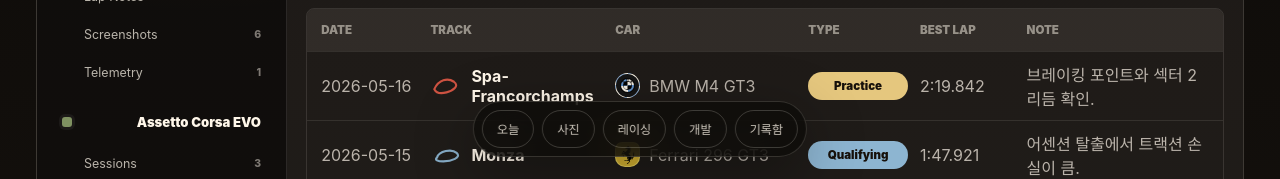
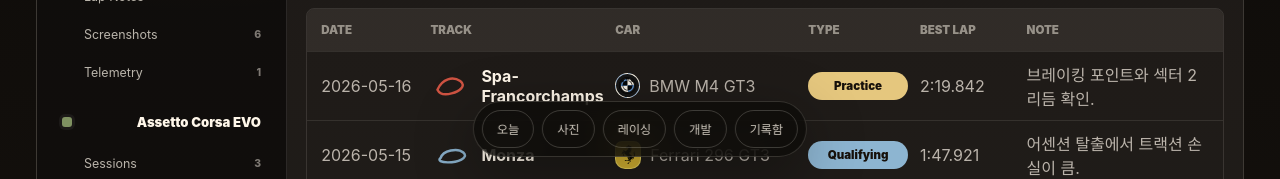
Before and after one commit to karmurs/karmurs-record, a React (Vite) app: page / in a window 1280 px wide. Both pictures are taken after a click on the button "RACING". Shown: the part 621-800 px from the top of the page. Built offline with nearby package versions, Linux system fonts and the light colour scheme.

Commit message:
fix: improve racing logo and track icon visibility

```diff
--- a/src/components/RacingExplorer.tsx
+++ b/src/components/RacingExplorer.tsx
@@ -24,6 +24,25 @@
   nurburgring: 'M10 34 C18 22 18 12 30 14 C42 16 39 27 52 25 C61 24 57 39 43 41 C29 43 18 41 10 34 Z',
   imola: 'M14 36 C25 18 42 13 51 22 C58 29 52 37 40 36 C29 35 24 43 14 36 Z',
   'fuji-speedway': 'M8 34 C15 22 33 18 50 18 C60 18 58 31 47 34 C33 38 18 43 8 34 Z'
+};
+
+const fallbackTrackPaths = [
+  'M11 31 C15 18 32 12 46 18 C58 23 55 38 40 40 C25 42 12 39 11 31 Z',
+  'M9 34 C20 20 33 17 50 21 C60 24 58 35 45 36 C30 38 22 45 9 34 Z',
+  'M13 36 C19 18 42 12 52 23 C61 34 42 38 30 34 C21 31 18 43 13 36 Z',
+  'M9 29 C17 16 31 17 38 24 C45 31 57 23 58 32 C59 42 40 43 26 39 C15 36 5 37 9 29 Z',
+  'M14 34 C16 24 26 15 36 16 C50 17 57 25 51 34 C45 43 26 41 14 34 Z',
+  'M10 35 C16 21 29 21 37 15 C49 6 60 22 52 31 C44 41 21 45 10 35 Z'
+];
+
+const getTrackPath = (track: string) => {
+  const key = getTrackClass(track);
+  if (trackPaths[key]) {
+    return trackPaths[key];
+  }
+
+  const index = [...key].reduce((sum, char) => sum + char.charCodeAt(0), 0) % fallbackTrackPaths.length;
+  return fallbackTrackPaths[index];
 };
 
 export default function RacingExplorer() {
@@ -170,7 +189,7 @@
                   role="img"
                 >
                   <svg aria-hidden="true" viewBox="0 0 64 52">
-                    <path d={trackPaths[getTrackClass(track.name)] ?? trackPaths.monza} />
+                    <path d={getTrackPath(track.name)} />
                   </svg>
                 </span>
                 <div>
@@ -226,7 +245,7 @@
                   role="img"
                 >
                   <svg aria-hidden="true" viewBox="0 0 64 52">
-                    <path d={trackPaths[getTrackClass(session.track)] ?? trackPaths.monza} />
+                    <path d={getTrackPath(session.track)} />
                   </svg>
                 </span>
                 <span>{session.track}</span>
--- a/src/styles.css
+++ b/src/styles.css
@@ -1023,18 +1023,18 @@
   background: transparent;
   border: 0;
   display: inline-flex;
-  flex: 0 0 32px;
-  height: 28px;
+  flex: 0 0 42px;
+  height: 32px;
   justify-content: center;
   opacity: 0.94;
-  width: 32px;
+  width: 42px;
 }
 
 .track-layout-mini svg {
   display: block;
-  height: 28px;
+  height: 32px;
   overflow: visible;
-  width: 34px;
+  width: 42px;
 }
 
 .track-layout-mini path {
@@ -1067,64 +1067,86 @@
 
 .brand-mark {
   align-items: center;
-  background: color-mix(in srgb, var(--brand-color) 82%, #101010 18%);
-  border: 1px solid rgba(246, 239, 227, 0.34);
-  border-radius: 50%;
+  background: transparent;
+  border: 0;
+  border-radius: 0;
   color: #fff7ea;
   display: inline-flex;
-  flex: 0 0 25px;
+  flex: 0 0 38px;
   font-size: 0.5rem;
   font-weight: 900;
-  height: 25px;
+  height: 30px;
   justify-content: center;
   letter-spacing: 0;
   line-height: 1;
   text-align: center;
   text-transform: uppercase;
-  width: 25px;
+  width: 38px;
 }
 
 .brand-mark img {
   display: block;
-  height: 15px;
+  filter: invert(1) brightness(1.18);
+  height: 22px;
   object-fit: contain;
-  width: 15px;
+  opacity: 0.96;
+  width: 30px;
 }
 
 .brand-bmw.brand-mark {
   background:
     conic-gradient(#f6efe3 0 25%, #5f8fc8 0 50%, #f6efe3 0 75%, #5f8fc8 0),
     #111;
+  border: 1px solid rgba(246, 239, 227, 0.5);
+  border-radius: 50%;
   box-shadow: inset 0 0 0 5px #151515;
   color: #f6efe3;
+  flex-basis: 25px;
   font-size: 0.52rem;
+  height: 25px;
+  width: 25px;
+}
+
+.brand-bmw.brand-mark img {
+  filter: none;
+  height: 17px;
+  width: 17px;
 }
 
 .brand-ferrari.brand-mark {
   background: #d9b633;
+  border: 1px solid rgba(255, 240, 128, 0.55);
   border-color: rgba(255, 240, 128, 0.55);
   border-radius: 7px 7px 10px 10px;
   color: #26120c;
+  flex-basis: 26px;
   font-size: 0.62rem;
+  height: 28px;
+  width: 26px;
 }
 
 .brand-ferrari.brand-mark img {
   filter: none;
-  height: 18px;
-  width: 18px;
+  height: 22px;
+  width: 19px;
 }
 
 .brand-porsche.brand-mark {
   background: linear-gradient(180deg, #d3b678, #7f6233);
+  border: 1px solid rgba(246, 239, 227, 0.42);
   border-color: rgba(246, 239, 227, 0.42);
   border-radius: 6px 6px 10px 10px;
   color: #20150f;
+  flex-basis: 26px;
   font-size: 0.62rem;
+  height: 28px;
+  width: 26px;
 }
 
 .brand-porsche.brand-mark img {
-  height: 17px;
-  width: 17px;
+  filter: none;
+  height: 22px;
+  width: 19px;
 }
 
 .brand-alfa-romeo.brand-mark {
```
